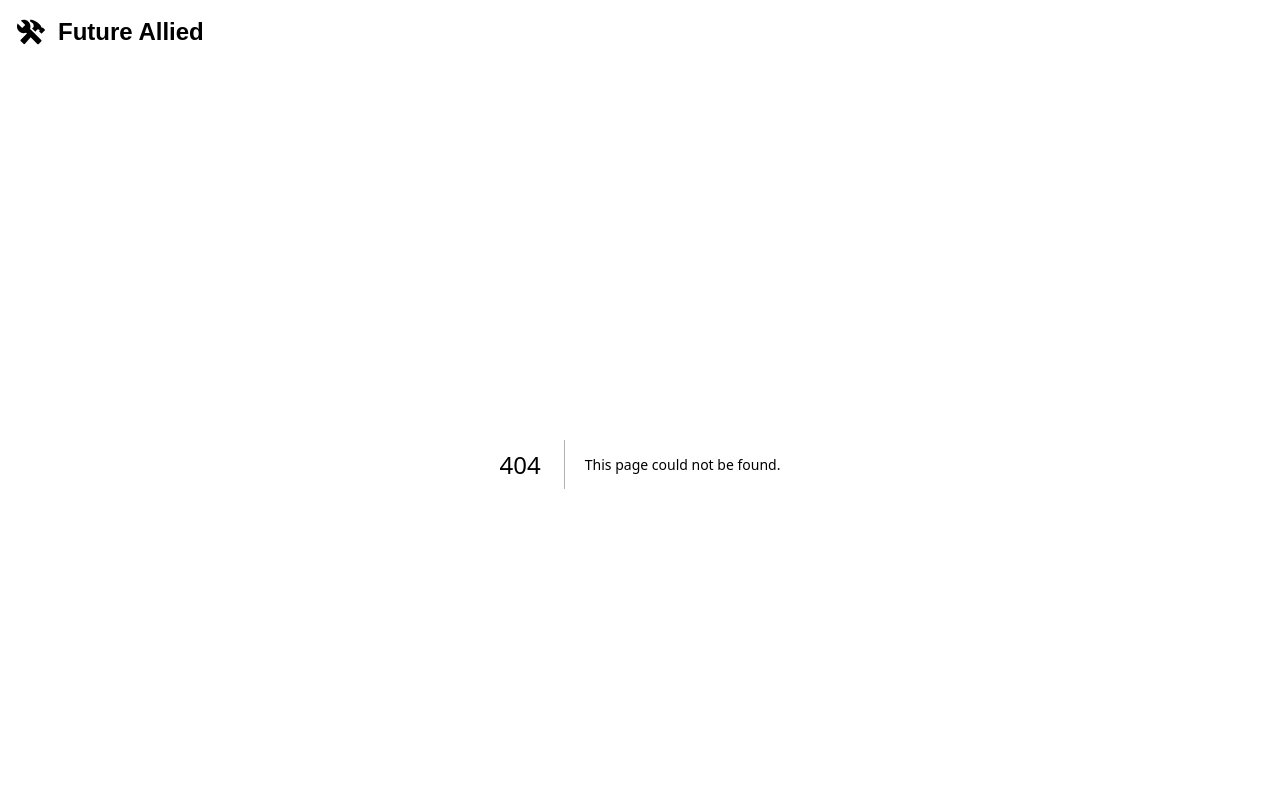
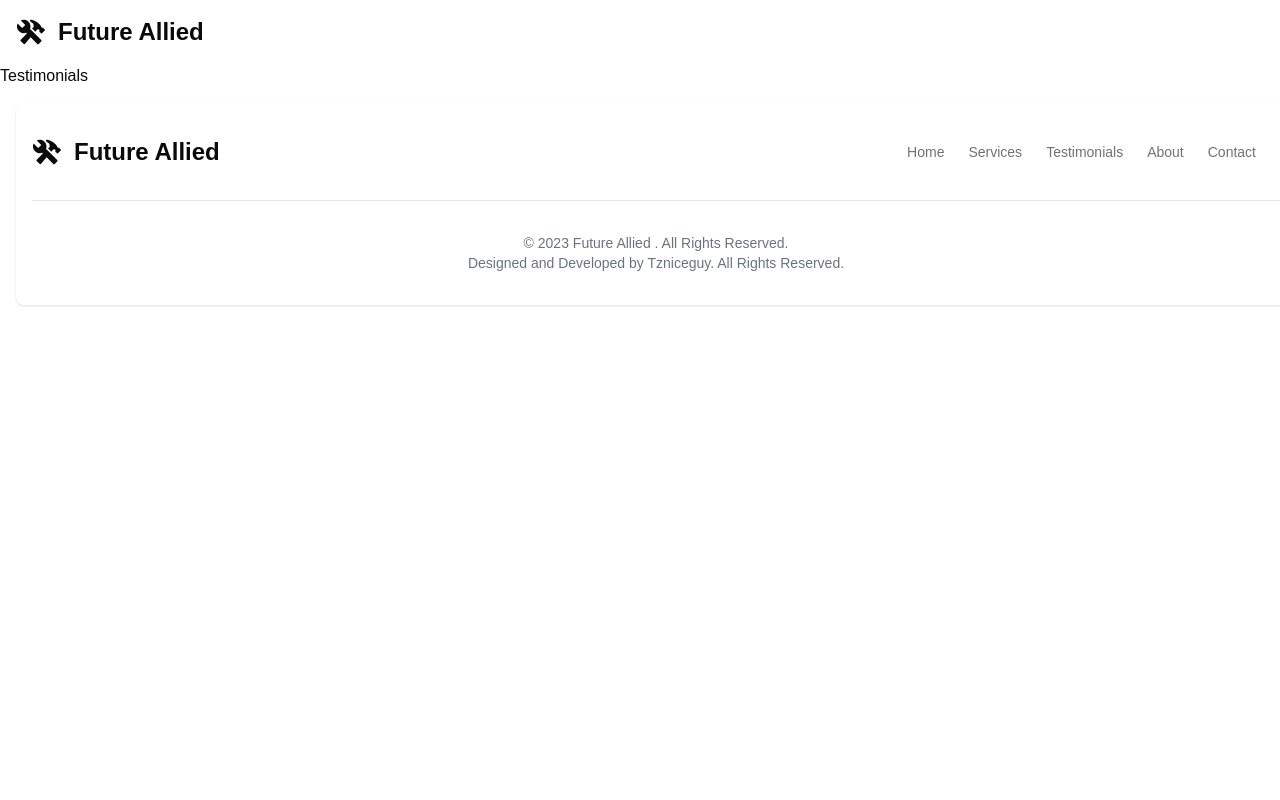
Before and after one commit to tzniceguy/company-portfolio, a Next.js app: page /components/testimonials in a window 1280 px wide. Before the commit this address had no page. Shown: the top 800 px of the page. Built offline with nearby package versions, Linux system fonts and the light colour scheme; a web font is replaced by a local one.

Commit message:
init the testimonials component

```diff
--- /dev/null
+++ b/app/components/testimonials/page.tsx
@@ -0,0 +1,14 @@
+import React from 'react'
+import Testimonial from '../testimonial/page'
+
+export default function Testimonials() {
+    const testimonials = [
+        {name: '', title: '', content: '', avatar: '', url:''},
+    ]
+
+
+
+  return (
+    <div>Testimonials</div>
+  )
+}
```
